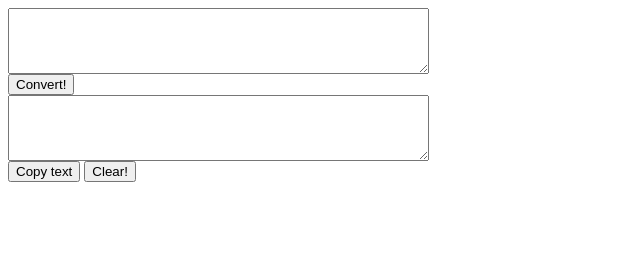
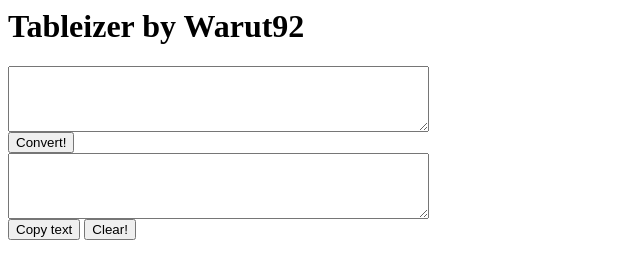
Before and after one commit to warut92/tableizer, a plain HTML site: page index.html in a window 1280 px wide. Shown: the whole page, without its empty margins (0-640 px from the left). Drawn offline with Linux system fonts and the light colour scheme.

Commit message:
Update index.html

```diff
--- a/index.html
+++ b/index.html
@@ -1,3 +1,4 @@
+<h1>Tableizer by Warut92</h1>
 <textarea type="text" id="txtinput" rows="4" cols="50"></textarea>
 <br>
 <button onclick="convertTable()">Convert!</button>
```
